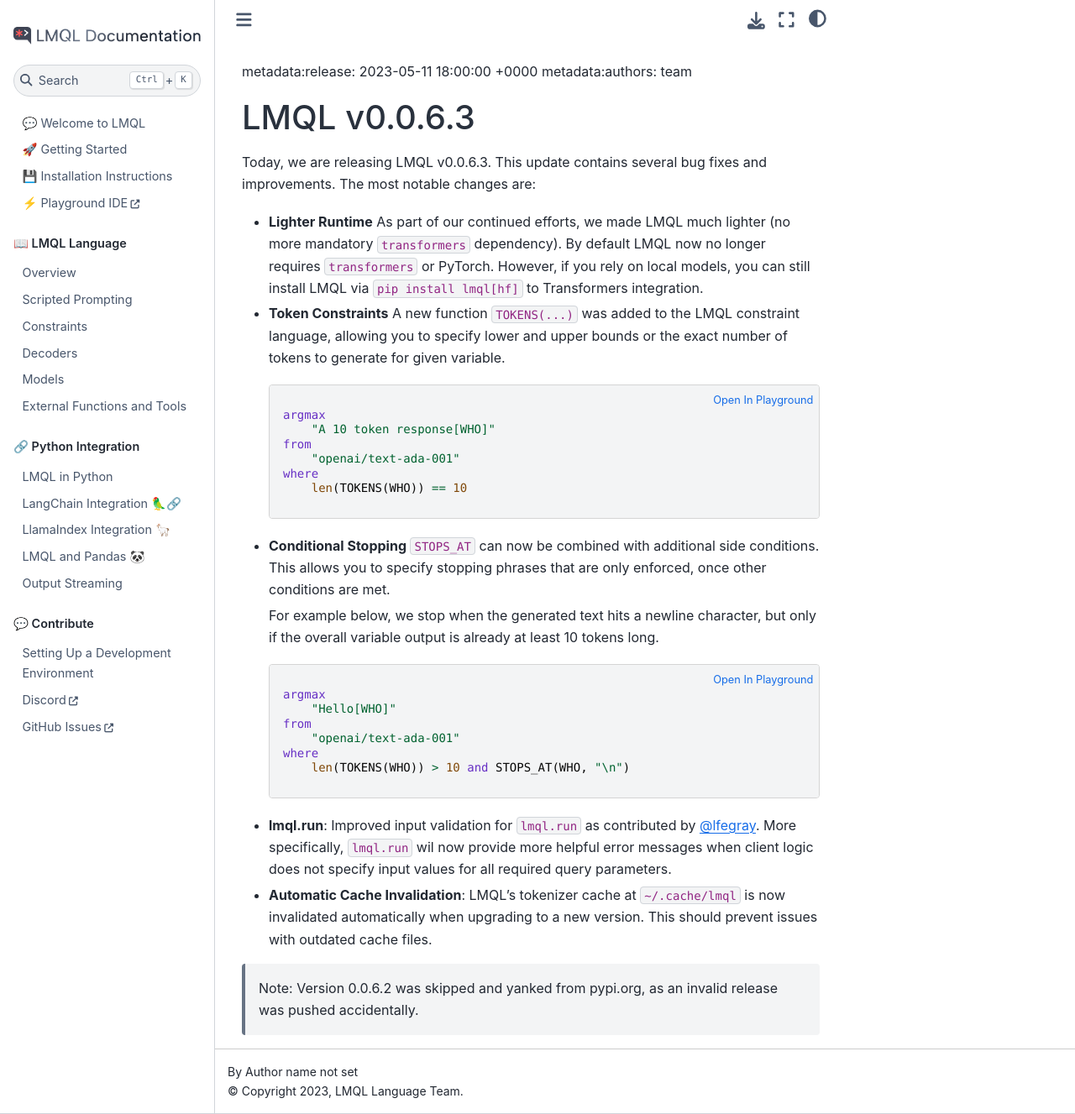
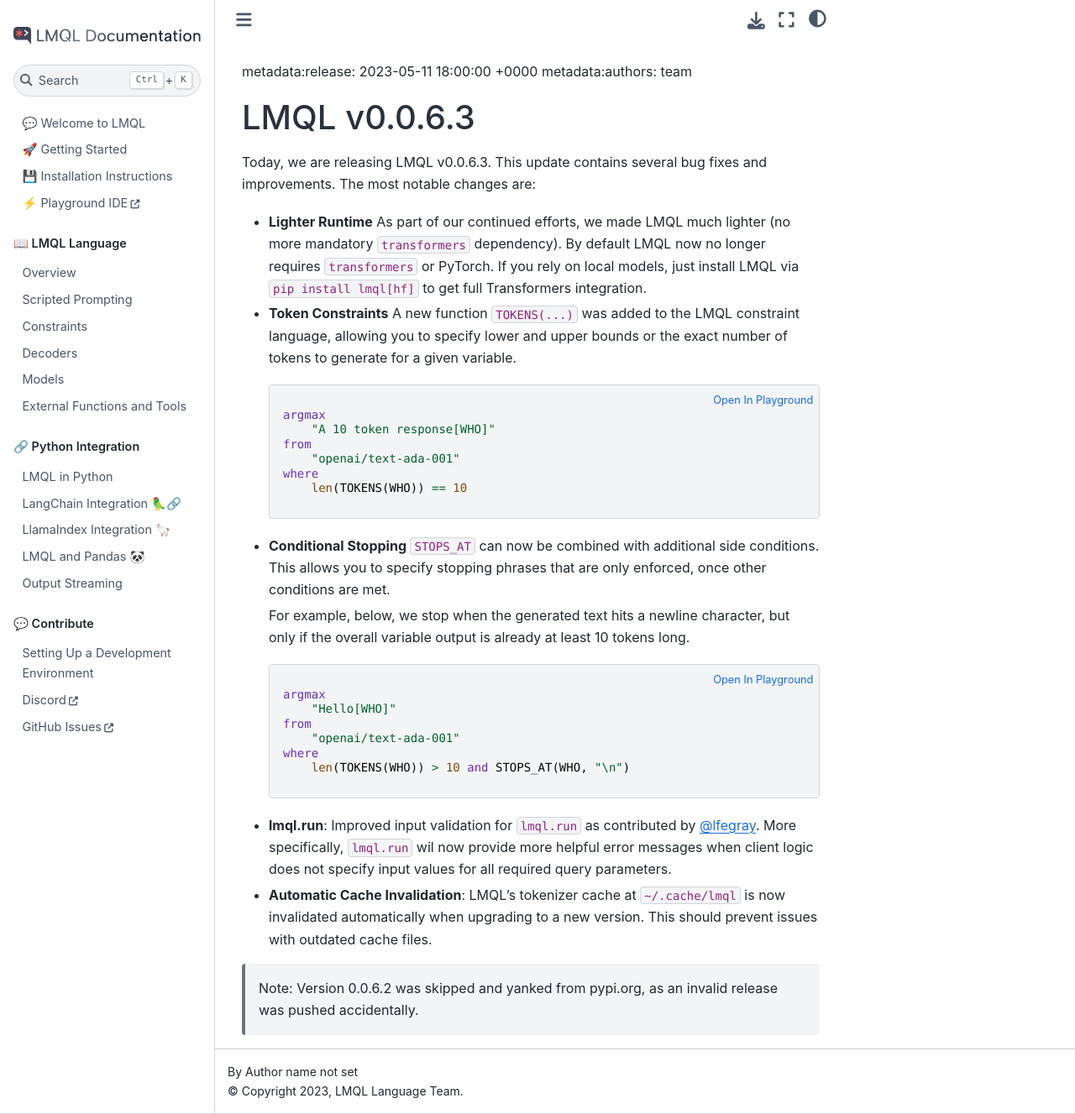
Before and after one commit to ilovechallenge/Python_LLM_AI, a Sphinx documentation site: the page built from docs/source/blog/release-0.0.6.3.md, in a window 1280 px wide and 1327 px high. Shown: the whole window at 84% size. Built offline with Sphinx 7.4.7 and the Sphinx Book theme 1.1.4, drawn with Linux system fonts in a browser that asks for light colours; pages that are not in the unit, such as notebooks, are missing from menus.

Commit message:
update release blog

````diff
--- a/docs/source/blog/release-0.0.6.3.md
+++ b/docs/source/blog/release-0.0.6.3.md
@@ -5,9 +5,9 @@ metadata:authors: team
 
 Today, we are releasing LMQL v0.0.6.3. This update contains several bug fixes and improvements. The most notable changes are:
 
-* **Lighter Runtime** As part of our continued efforts, we made LMQL much lighter (no more mandatory `transformers` dependency). By default LMQL now no longer requires `transformers` or PyTorch. However, if you rely on local models, you can still install LMQL via `pip install lmql[hf]` to Transformers integration.
+* **Lighter Runtime** As part of our continued efforts, we made LMQL much lighter (no more mandatory `transformers` dependency). By default LMQL now no longer requires `transformers` or PyTorch. If you rely on local models, just install LMQL via `pip install lmql[hf]` to get full Transformers integration.
 
-* **Token Constraints** A new function `TOKENS(...)` was added to the LMQL constraint language, allowing you to specify lower and upper bounds or the exact number of tokens to generate for given variable.
+* **Token Constraints** A new function `TOKENS(...)` was added to the LMQL constraint language, allowing you to specify lower and upper bounds or the exact number of tokens to generate for a given variable.
 
     ```{lmql}
     name::token_constraints
@@ -21,7 +21,7 @@ Today, we are releasing LMQL v0.0.6.3. This update contains several bug fixes an
 
 * **Conditional Stopping** `STOPS_AT` can now be combined with additional side conditions. This allows you to specify stopping phrases that are only enforced, once other conditions are met.
 
-    For example below, we stop when the generated text hits a newline character, but only if the overall variable output is already at least 10 tokens long.
+    For example, below, we stop when the generated text hits a newline character, but only if the overall variable output is already at least 10 tokens long.
 
     ```{lmql}
     name::conditional_stopping
````
